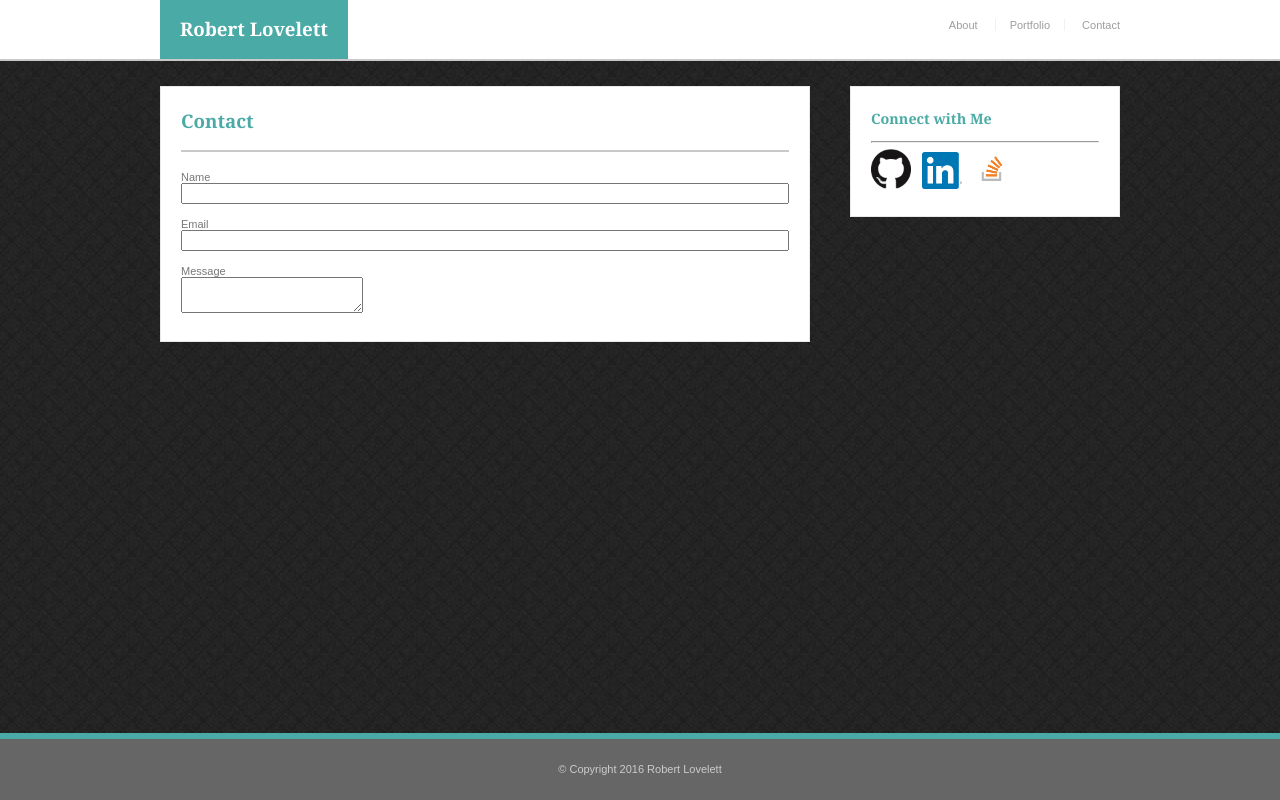
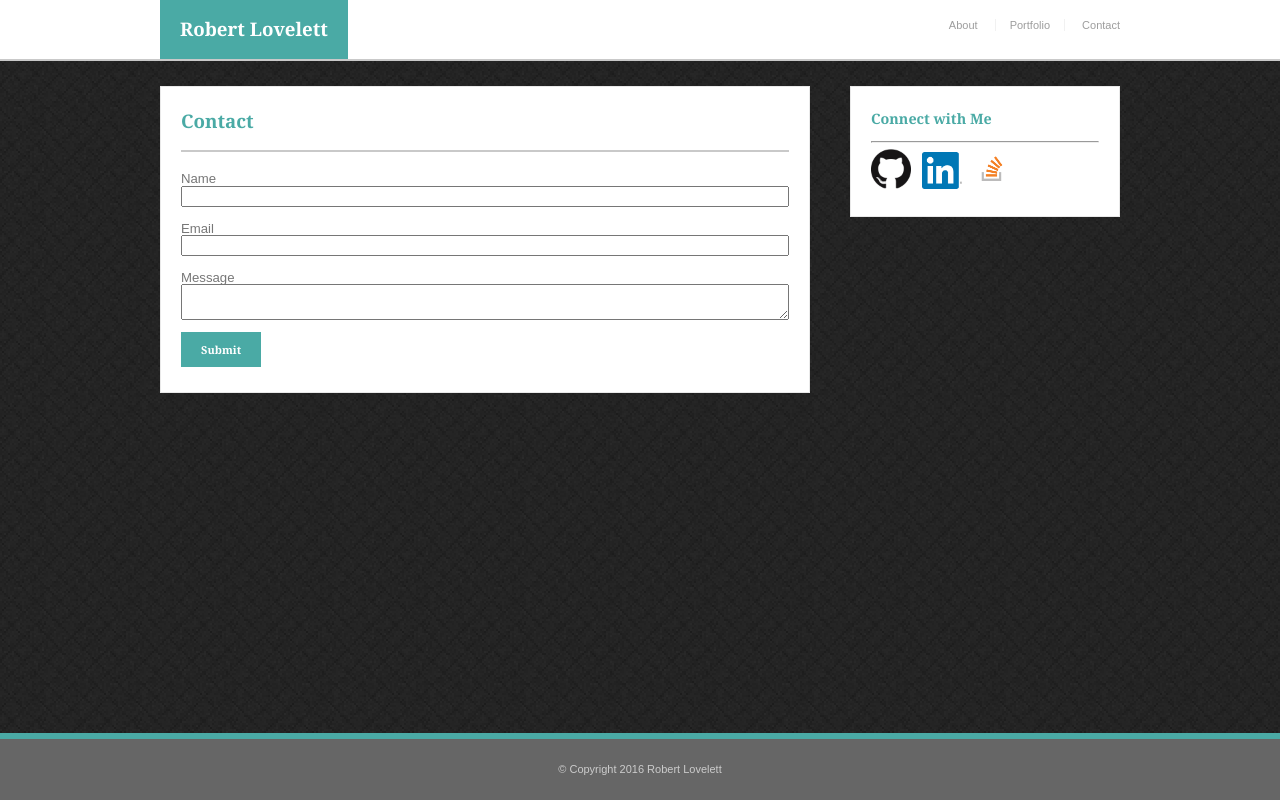
Before and after one commit to roblovelett/Basic-Portfolio, a PHP site: page /contact.html in a window 1280 px wide. Run offline with PHP 8.4, Linux system fonts and the light colour scheme.

Commit message:
completed contact page

```diff
--- a/assets/css/style.css
+++ b/assets/css/style.css
@@ -346,14 +346,23 @@ a:hover {
 }
 .contact span {
   font-size: 1.2em;
-  margin-bottom: 10px;
 }
 .contact input {
   margin-bottom: 15px;
   width: 100%;
 }
-,contact textarea {
+.contact textarea {
   width: 100%;
+  margin-bottom: 10px;
+}
+.btn {
+  font-weight: 600;
+  font-family: 'Georgia', Times, Times New Roman, serif;
+  color: #fff;
+  background: #4aaaa5;
+  padding: 10px 20px 10px 20px;
+  font-size: 1em;
+  border: 0;
 }
 /* Sidebar */
 .sidebar {
--- a/contact.html
+++ b/contact.html
@@ -33,13 +33,14 @@
                         <hr />
                         <div class="contact">
                             <form>
-                                Name<br />
-                                <input type="text" name="firstname"><br />
-                                Email<br />
-                                <input type="text" name="lastname"><br />
-                                Message<br />
+                                <span>Name</span>
+                                <input type="text" name="name">
+                                <span>Email</span>
+                                <input type="text" name="email">
+                                <span>Message</span>
                                 <textarea name="message"></textarea>
                             </form>
+                            <button type="button" class="btn">Submit</button>
                         </div>
                     </div>
                     <div class="sidebar u-pull-right">
```
